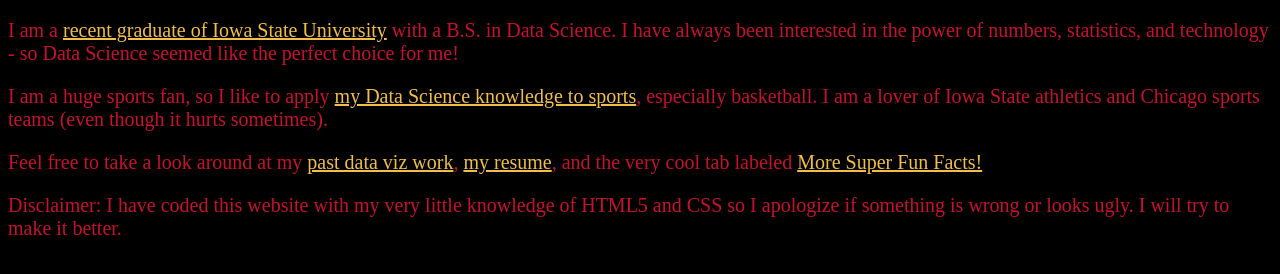
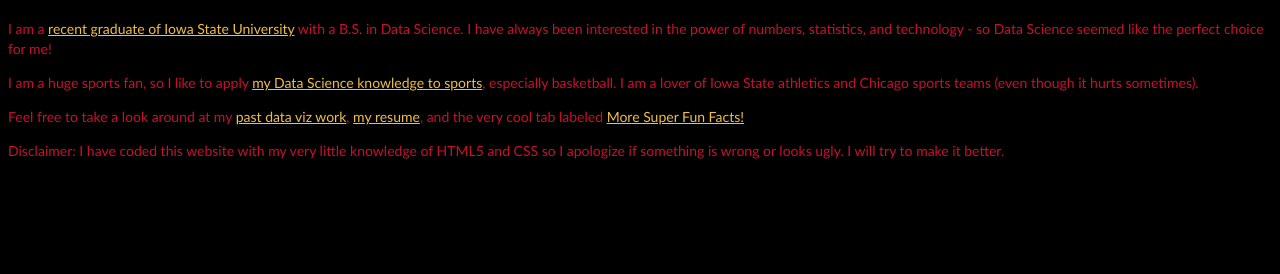
Before and after one commit to montgomeryinman/montgomeryinman.github.io, a plain HTML site: page index.html in a window 1280 px wide. Shown: the part 118-392 px from the top of the page. Drawn offline with Linux system fonts and the light colour scheme.

Commit message:
Update style.css

```diff
--- a/style.css
+++ b/style.css
@@ -2,8 +2,8 @@
 h1   {color: #C8102E;
 		font-family: Rockwell}
 p    {color: #C8102E;
-	font-family: Futura;
-    font-size: 20px}
+	font-family: Futura, "Trebuchet MS", Arial, sans-serif; font-size: 14px; font-style: normal; font-variant: normal; font-weight: 400; line-height: 20px;
+}
 
 /* Add a black background color to the top navigation */
 .topnav {
```
